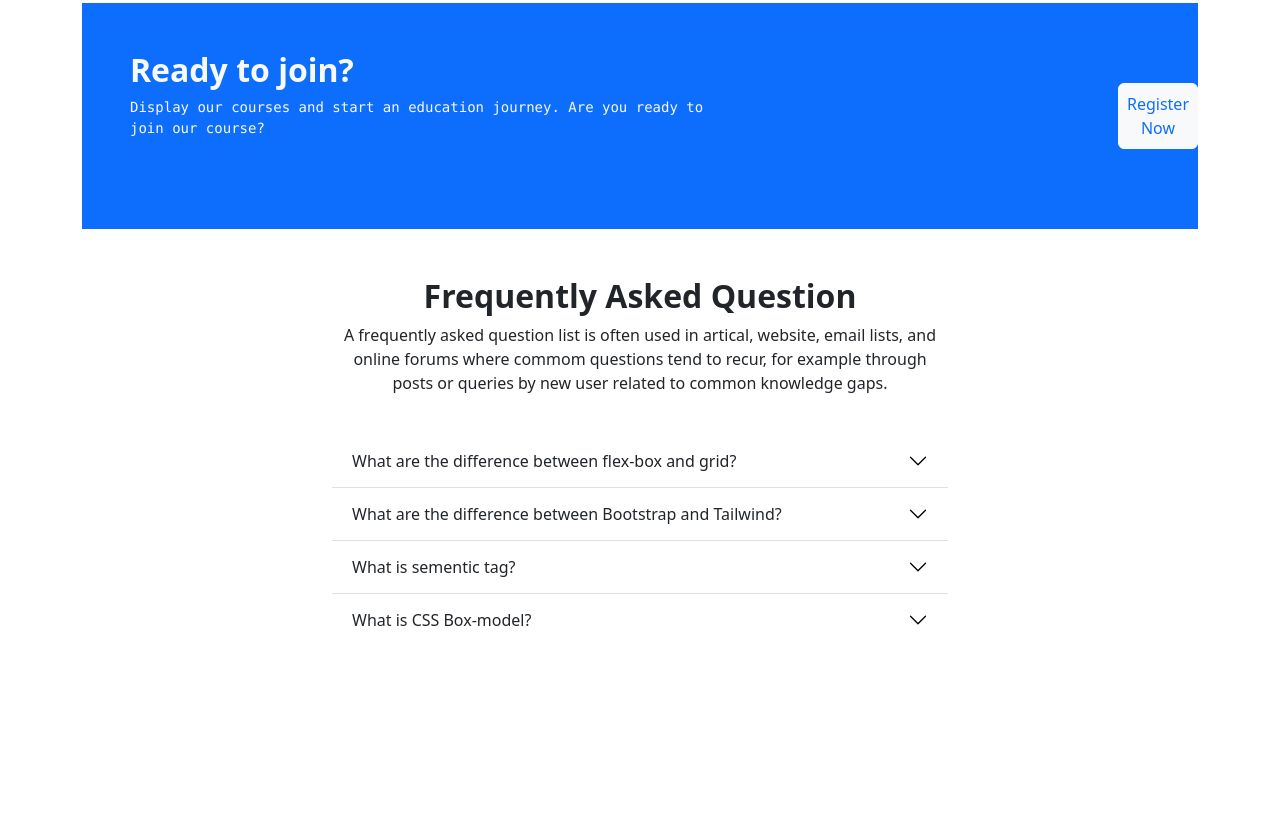
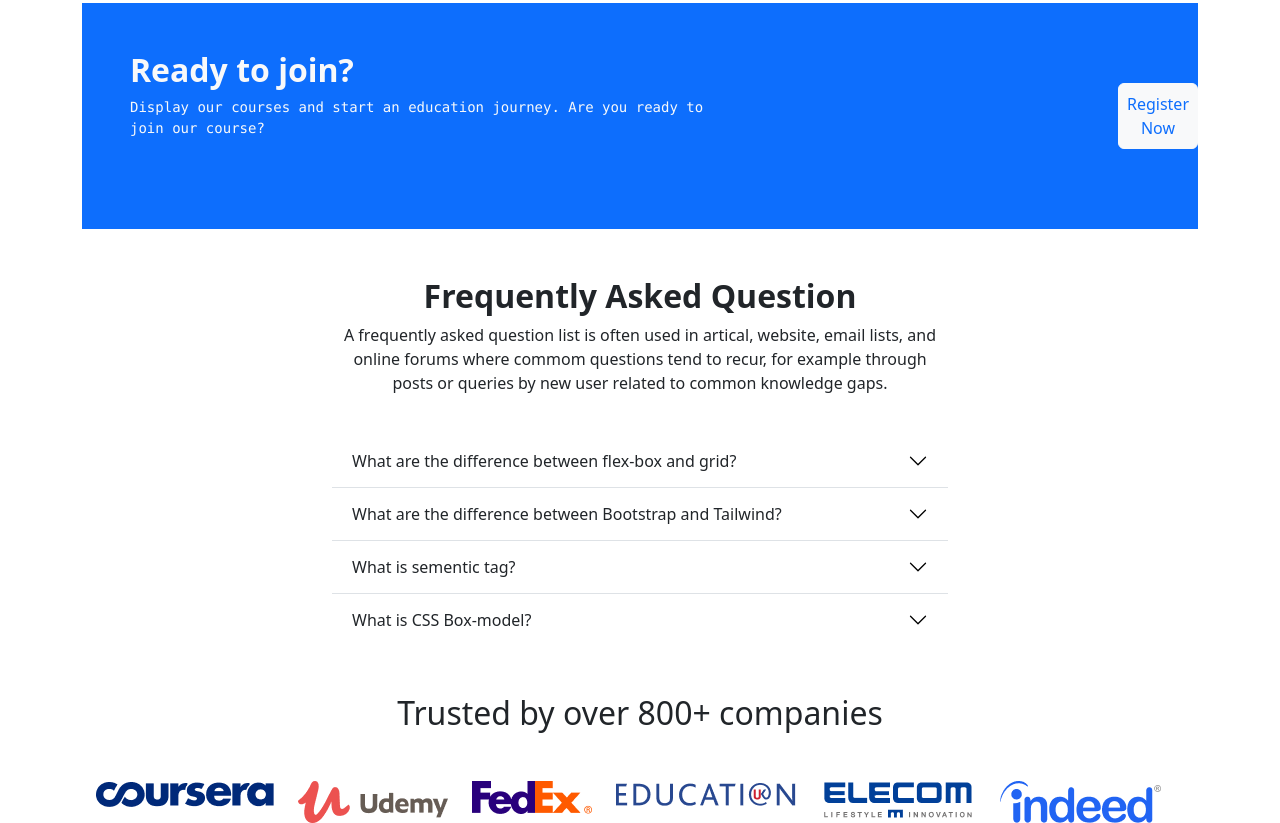
Before and after one commit to AkhiAkther/Study-Lab-Website, a plain HTML site: page index.html in a window 1280 px wide. Shown: the part 1615-2438 px from the top of the page. Before the commit the page ends 2261 px from the top, so only its background shows below. Drawn offline with Linux system fonts and the light colour scheme.

Commit message:
added trusted companies

```diff
--- a/index.html
+++ b/index.html
@@ -268,6 +268,33 @@
             </div>
           </section>
           <!-- Frequently Asked Question end -->
+          <!-- Trusted companies part start  -->
+          <section class="mt-5 container ">
+            <div class="text-center">
+              <h2>Trusted by over 800+ companies</h2>
+            </div>
+            <div class="d-flex mt-5 justify-content-center">
+            <div class=" pe-4">
+              <img src="images/company/company-1.png" alt="">
+            </div>
+            <div class="pe-4">
+              <img src="images/company/company-2.png" alt="">
+            </div>
+            <div class="pe-4">
+              <img src="images/company/company-3.png" alt="">
+            </div>
+            <div class="pe-4">
+              <img src="images/company/company-4.png" alt="">
+            </div>
+          <div class="pe-4">
+            <img src="images/company/company-5.png" alt="">
+          </div>
+        <div class="pe-4">
+          <img src="images/company/company-6.png" alt="">
+        </div>
+      </div>
+          </section>
+          <!-- Trusted companies part end -->
 
 
 
```
